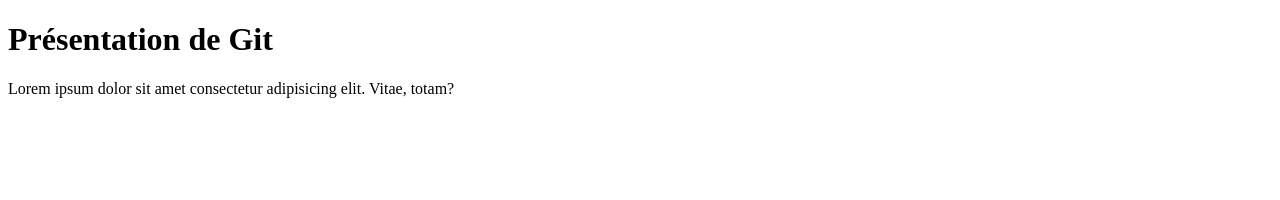
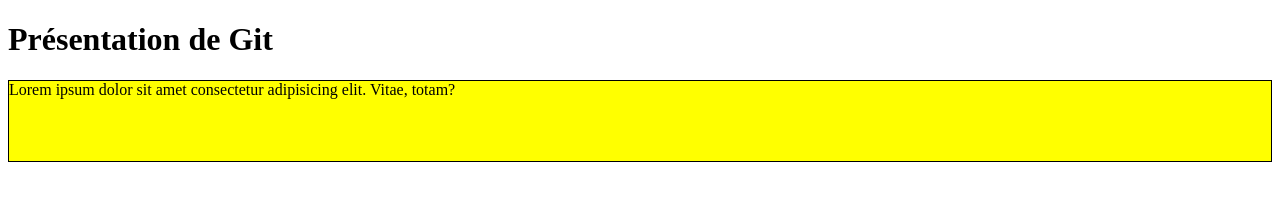
Before and after one commit to francisLaplage/first_site, a plain HTML site: page index.html in a window 1280 px wide. Drawn offline with Linux system fonts and the light colour scheme.

Commit message:
Troisième Version

```diff
--- /dev/null
+++ b/css/style.css
@@ -0,0 +1,5 @@
+p{
+    background-color: yellow;
+    border: 1px solid black;
+    height: 80px;
+}
--- a/index.html
+++ b/index.html
@@ -4,6 +4,7 @@
     <meta charset="UTF-8">
     <meta http-equiv="X-UA-Compatible" content="IE=edge">
     <meta name="viewport" content="width=device-width, initial-scale=1.0">
+   <link rel="stylesheet" href="css/style.css">
     <title>Commandes git</title>
 </head>
 <body>
```
